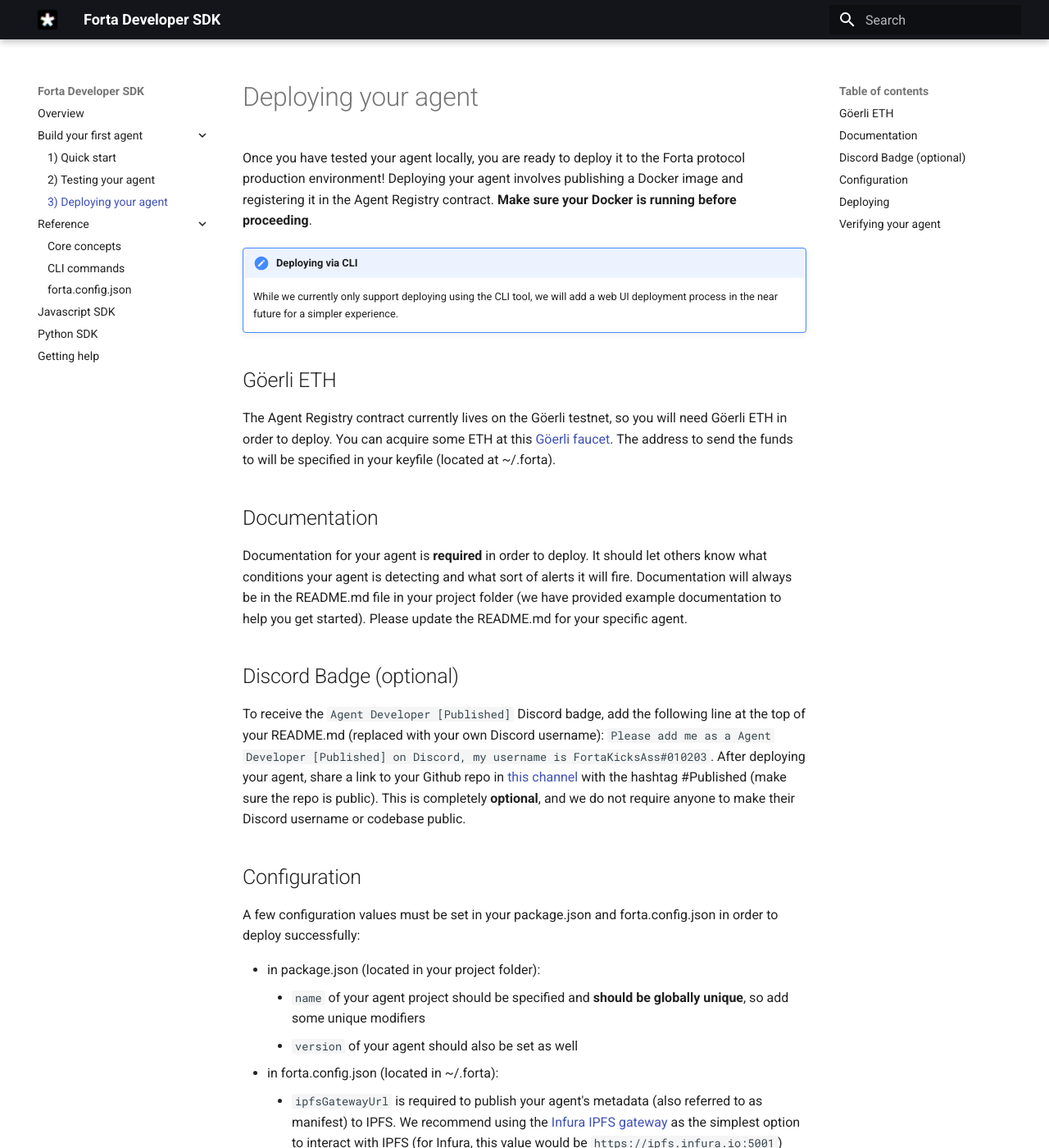
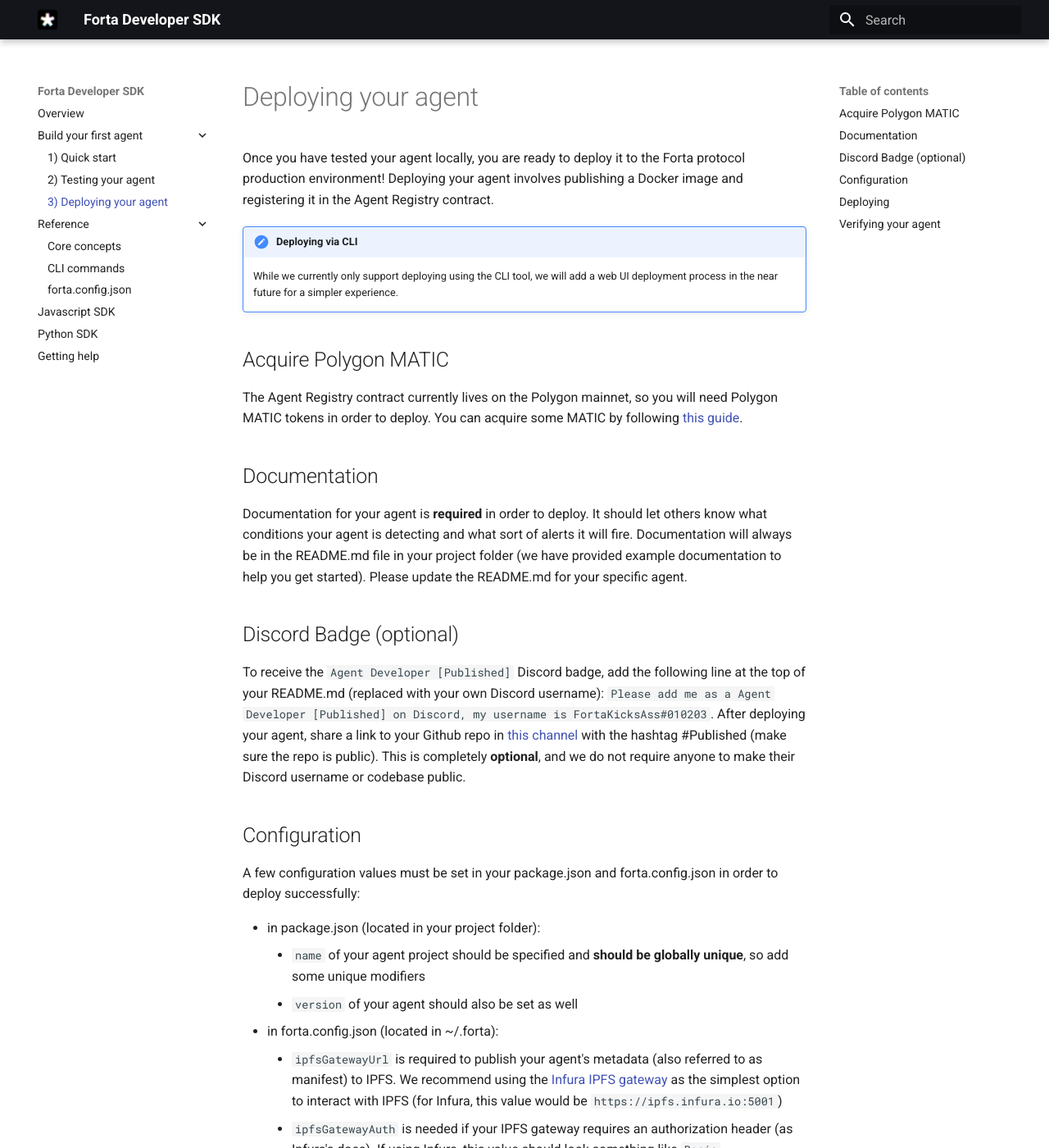
Before and after one commit to forta-network/docs, an MkDocs documentation site: the page built from docs/deploying.md, in a window 1280 px wide and 1400 px high. Shown: the whole window at 82% size. Built offline with MkDocs 1.6.1 and Material for MkDocs 9.7.7, drawn with Linux system fonts in a browser that asks for light colours; some of the changed text lies outside the part shown.

Commit message:
polygon transition

````diff
--- a/docs/concepts.md
+++ b/docs/concepts.md
@@ -14,7 +14,7 @@
 
 ## Agent Registry
 
-The Agent Registry refers to a smart contract (currently deployed on the Göerli public testnet) that records the existence of all agent containers. Developers publish their agent manifests to this registry, and scan nodes listen for events from this contract to know how to manage the agents they are running.
+The Agent Registry refers to a smart contract (currently deployed on the Polygon public mainnet) that records the existence of all agent containers. Developers publish their agent manifests to this registry, and scan nodes listen for events from this contract to know how to manage the agents they are running.
 
 ## Agent Manifest
 
--- a/docs/config.md
+++ b/docs/config.md
@@ -11,7 +11,7 @@
 - `traceRpcUrl` - development only; allows you to retrieve trace data from the specified JSON-RPC endpoint
 - `ipfsGatewayUrl` - used to specify a IPFS gateway to upload your agent manifest when publishing
 - `ipfsGatewayAuth` - optional; provide an authorization header if your IPFS gateway requires one
-- `agentRegistryJsonRpcUrl` - used to access the network where the Agent Registry is deployed (i.e. Göerli)
+- `agentRegistryJsonRpcUrl` - used to access the network where the Agent Registry is deployed (i.e. Polygon)
 - `imageRepositoryUsername` - optional; provide authorization username when pushing to an image repository
 - `imageRepositoryPassword` - optional; provide authorization password when pushing to an image repository
 - `keyfile` - optional; specify the name of a keyfile in ~/.forta to use for publishing (by default we assume there is only one keyfile)
--- a/docs/deploying.md
+++ b/docs/deploying.md
@@ -1,13 +1,13 @@
 # Deploying your agent
 
-Once you have tested your agent locally, you are ready to deploy it to the Forta protocol production environment! Deploying your agent involves publishing a Docker image and registering it in the Agent Registry contract. **Make sure your Docker is running before proceeding**.
+Once you have tested your agent locally, you are ready to deploy it to the Forta protocol production environment! Deploying your agent involves publishing a Docker image and registering it in the Agent Registry contract.
 
 !!! note "Deploying via CLI"
     While we currently only support deploying using the CLI tool, we will add a web UI deployment process in the near future for a simpler experience.
 
-## Göerli ETH
+## Acquire Polygon MATIC
 
-The Agent Registry contract currently lives on the Göerli testnet, so you will need Göerli ETH in order to deploy. You can acquire some ETH at this [Göerli faucet](https://faucet.goerli.mudit.blog). The address to send the funds to will be specified in your keyfile (located at ~/.forta).
+The Agent Registry contract currently lives on the Polygon mainnet, so you will need Polygon MATIC tokens in order to deploy. You can acquire some MATIC by following [this guide](matic.md).
 ## Documentation
 
 Documentation for your agent is **required** in order to deploy. It should let others know what conditions your agent is detecting and what sort of alerts it will fire. Documentation will always be in the README.md file in your project folder (we have provided example documentation to help you get started). Please update the README.md for your specific agent.
@@ -26,11 +26,10 @@
 - in forta.config.json (located in ~/.forta):
     - `ipfsGatewayUrl` is required to publish your agent's metadata (also referred to as manifest) to IPFS. We recommend using the [Infura IPFS gateway](https://infura.io/docs/ipfs) as the simplest option to interact with IPFS (for Infura, this value would be `https://ipfs.infura.io:5001`)
     - `ipfsGatewayAuth` is needed if your IPFS gateway requires an authorization header (as Infura's does). If using Infura, this value should look something like `Basic MXpNTm5D...QmVNmI0`. See their [authentication docs](https://infura.io/docs/ipfs#section/Authentication) for more information
-    - `agentRegistryJsonRpcUrl` is required to interact with the Agent Registry contract on Göerli. We also recommend using Infura to do this e.g. `https://goerli.infura.io/v3/YOUR_INFURA_PROJECT_ID`
 
 ## Deploying
 
-You can now run the following command from your project folder to deploy your agent:
+**Make sure your Docker is running before proceeding**. You can now run the following command from your project folder to deploy your agent:
 
 ```
 npm run publish
````
Also changed, not shown: docs/matic.md (added, +52 -0 lines).
